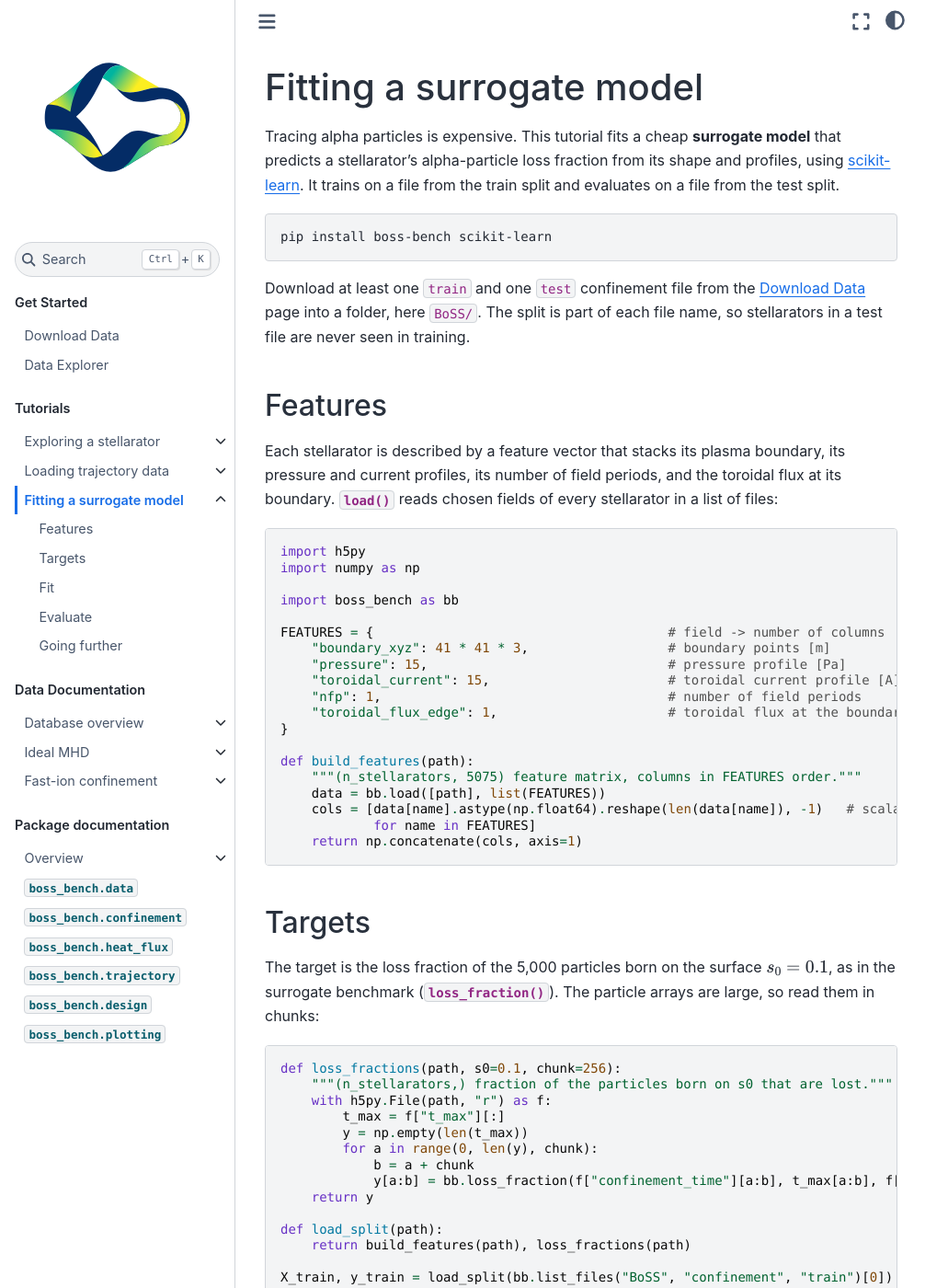
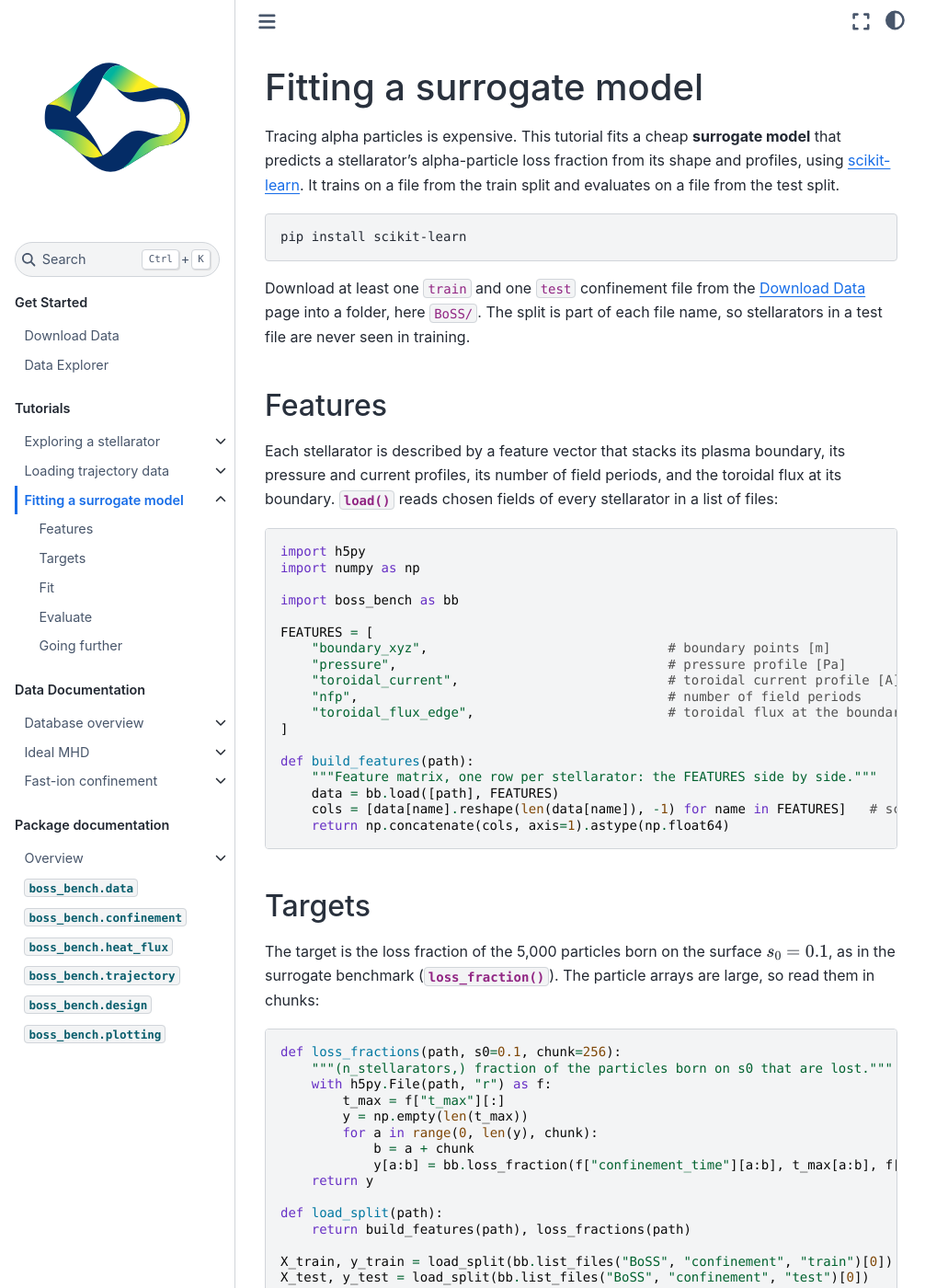
Before and after one commit to mishapadidar/boss_website, a Sphinx documentation site: the page built from docs/tutorials/surrogate.md, in a window 1280 px wide and 1400 px high. Shown: the whole window at 92% size, without its empty margins (0-1031 px from the left). Built offline with Sphinx 7.4.7 and the Sphinx Book theme 1.1.4, drawn with Linux system fonts in a browser that asks for light colours.

Commit message:
Surrogate tutorial: feature list without sizes; only scikit-learn to install
Co-Authored-By: Claude Opus 5.5 (1M context) <noreply@anthropic.com>

````diff
--- a/docs/tutorials/surrogate.md
+++ b/docs/tutorials/surrogate.md
@@ -7,7 +7,7 @@ fraction from its shape and profiles, using
 train split and evaluates on a file from the test split.
 
 ```bash
-pip install boss-bench scikit-learn
+pip install scikit-learn
 ```
 
 Download at least one `train` and one `test` confinement file from the
@@ -29,20 +29,19 @@ import numpy as np
 
 import boss_bench as bb
 
-FEATURES = {                                      # field -> number of columns
-    "boundary_xyz": 41 * 41 * 3,                  # boundary points [m]
-    "pressure": 15,                               # pressure profile [Pa]
-    "toroidal_current": 15,                       # toroidal current profile [A]
-    "nfp": 1,                                     # number of field periods
-    "toroidal_flux_edge": 1,                      # toroidal flux at the boundary [Wb]
-}
+FEATURES = [
+    "boundary_xyz",                               # boundary points [m]
+    "pressure",                                   # pressure profile [Pa]
+    "toroidal_current",                           # toroidal current profile [A]
+    "nfp",                                        # number of field periods
+    "toroidal_flux_edge",                         # toroidal flux at the boundary [Wb]
+]
 
 def build_features(path):
-    """(n_stellarators, 5075) feature matrix, columns in FEATURES order."""
-    data = bb.load([path], list(FEATURES))
-    cols = [data[name].astype(np.float64).reshape(len(data[name]), -1)   # scalars become one column
-            for name in FEATURES]
-    return np.concatenate(cols, axis=1)
+    """Feature matrix, one row per stellarator: the FEATURES side by side."""
+    data = bb.load([path], FEATURES)
+    cols = [data[name].reshape(len(data[name]), -1) for name in FEATURES]   # scalars become one column
+    return np.concatenate(cols, axis=1).astype(np.float64)
 ```
 
 ## Targets
````
